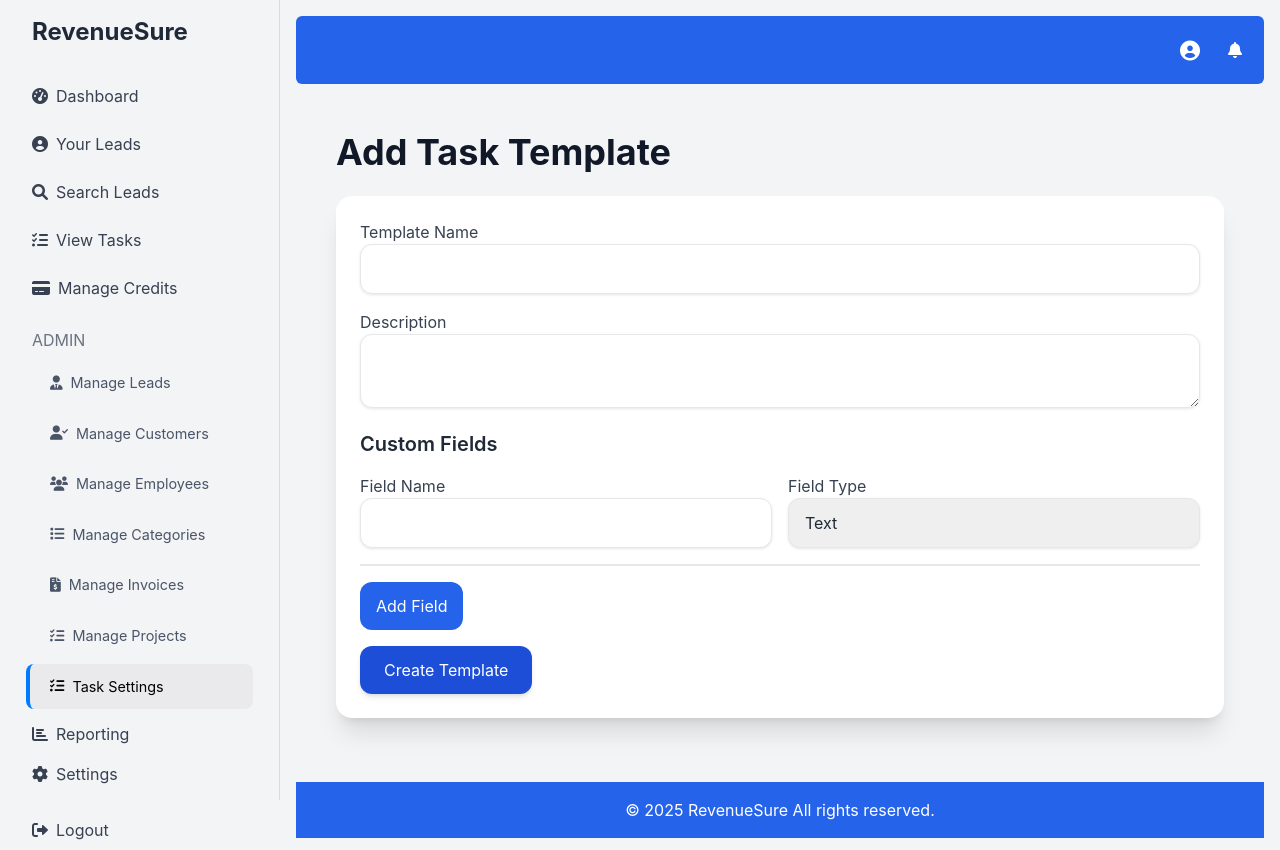
After one commit to workingprototype/RevenueSure, a PHP site: page /add_task_template.php in a window 1280 px wide. The commit adds this page. Run offline with PHP 8.4, Linux system fonts and the light colour scheme; a user stored in the database is signed in; data comes from the database, SQL or seed files in the repository; both versions use the stored data as it was after the commit; some libraries are stand-ins or nearby versions.

Commit message:
Added Task Templates Feature

```diff
--- /dev/null
+++ b/add_task_template.php
@@ -0,0 +1,156 @@
+<?php
+ini_set('display_errors' , 1);
+error_reporting(E_ALL);
+session_start();
+require 'db.php';
+
+if (!isset($_SESSION['user_id']) || $_SESSION['role'] !== 'admin') {
+    header("Location: login.php");
+    exit();
+}
+
+$error = '';
+$success = '';
+
+if ($_SERVER['REQUEST_METHOD'] == 'POST') {
+    $name = trim($_POST['name']);
+    $description = trim($_POST['description']);
+    $fields = $_POST['fields'] ?? [];
+
+    // Validate inputs
+    if (empty($name)) {
+        $error = "Template name is required.";
+    } else {
+       // Insert the task template
+        $stmt = $conn->prepare("INSERT INTO task_templates (name, description) VALUES (:name, :description)");
+        $stmt->bindParam(':name', $name);
+        $stmt->bindParam(':description', $description);
+        if ($stmt->execute()) {
+             $template_id = $conn->lastInsertId();
+             foreach($fields as $field){
+                if (!empty($field['field_name']) && !empty($field['field_type'])){
+                      $stmt = $conn->prepare("INSERT INTO task_template_fields (template_id, field_name, field_type, options) VALUES (:template_id, :field_name, :field_type, :options)");
+                      $stmt->bindParam(':template_id', $template_id);
+                      $stmt->bindParam(':field_name', $field['field_name']);
+                        $stmt->bindParam(':field_type', $field['field_type']);
+
+                          $options = $field['options'] ?? null;
+                         $stmt->bindParam(':options', $options);
+                      $stmt->execute();
+                 }
+            }
+            $success = "Task template added successfully!";
+            header("Location: manage_task_templates.php?success=true");
+            exit();
+        } else {
+            $error = "Error adding task template.";
+        }
+    }
+}
+
+// Include header
+require 'header.php';
+?>
+<div class="container mx-auto p-6 fade-in">
+    <h1 class="text-4xl font-bold text-gray-900 mb-6">Add Task Template</h1>
+        <?php if ($error): ?>
+            <div class="bg-red-100 border border-red-400 text-red-700 px-4 py-3 rounded-lg mb-6">
+                <?php echo $error; ?>
+            </div>
+        <?php endif; ?>
+
+        <?php if ($success): ?>
+            <div class="bg-green-100 border border-green-400 text-green-700 px-4 py-3 rounded-lg mb-6">
+                <?php echo $success; ?>
+            </div>
+        <?php endif; ?>
+    <div class="bg-white p-6 rounded-2xl shadow-xl">
+        <form method="POST" action="">
+            <div class="mb-4">
+                <label for="name" class="block text-gray-700">Template Name</label>
+                 <input type="text" name="name" id="name" class="w-full px-4 py-3 border rounded-xl focus:outline-none focus:ring-2 focus:ring-blue-600" required>
+            </div>
+              <div class="mb-4">
+                <label for="description" class="block text-gray-700">Description</label>
+                 <textarea name="description" id="description" class="w-full px-4 py-3 border rounded-xl focus:outline-none focus:ring-2 focus:ring-blue-600"></textarea>
+             </div>
+               <div class="mb-4">
+                    <h3 class="text-xl font-semibold text-gray-800 mb-4">Custom Fields</h3>
+                     <div id="custom_fields_container">
+                         <div class="flex gap-4 mb-4 border-b-2 border-gray-200 pb-4" data-field-id="0">
+                             <div class="flex-1">
+                                <label for="field_name_0" class="block text-gray-700">Field Name</label>
+                                 <input type="text" name="fields[0][field_name]" id="field_name_0" class="w-full px-4 py-3 border rounded-xl focus:outline-none focus:ring-2 focus:ring-blue-600">
+                            </div>
+                              <div class="flex-1">
+                                 <label for="field_type_0" class="block text-gray-700">Field Type</label>
+                                    <select name="fields[0][field_type]" id="field_type_0" class="w-full px-4 py-3 border rounded-xl focus:outline-none focus:ring-2 focus:ring-blue-600 appearance-none" onchange="toggleOptions(this)">
+                                        <option value="text">Text</option>
+                                       <option value="select">Dropdown</option>
+                                        <option value="checkbox">Checkbox</option>
+                                       <option value="date">Date</option>
+                                     </select>
+                           </div>
+                           <div class="flex-1 hidden" id="options_container_0">
+                                <label for="options_0" class="block text-gray-700">Options (comma separated)</label>
+                              <input type="text" name="fields[0][options]" id="options_0" class="w-full px-4 py-3 border rounded-xl focus:outline-none focus:ring-2 focus:ring-blue-600" >
+                           </div>
+                        </div>
+                    </div>
+                    <button type="button" id="add_field" class="bg-blue-600 text-white px-4 py-3 rounded-xl hover:bg-blue-700 transition duration-300">Add Field</button>
+              </div>
+               <button type="submit" class="bg-blue-700 text-white px-6 py-3 rounded-xl hover:bg-blue-900 transition duration-300 shadow-md">Create Template</button>
+        </form>
+    </div>
+</div>
+<script>
+        let field_count = 1;
+    document.getElementById('add_field').addEventListener('click', function () {
+           const container = document.getElementById('custom_fields_container');
+          const newItem = document.createElement('div');
+        newItem.classList.add('flex', 'gap-4', 'mb-4', 'border-b-2', 'border-gray-200', 'pb-4');
+         newItem.dataset.field_id = field_count;
+          newItem.innerHTML = `
+               <div class="flex-1">
+                     <label for="field_name_${field_count}" class="block text-gray-700">Field Name</label>
+                    <input type="text" name="fields[${field_count}][field_name]" id="field_name_${field_count}" class="w-full px-4 py-3 border rounded-xl focus:outline-none focus:ring-2 focus:ring-blue-600">
+              </div>
+                <div class="flex-1">
+                    <label for="field_type_${field_count}" class="block text-gray-700">Field Type</label>
+                       <select name="fields[${field_count}][field_type]" id="field_type_${field_count}" class="w-full px-4 py-3 border rounded-xl focus:outline-none focus:ring-2 focus:ring-blue-600 appearance-none" onchange="toggleOptions(this)">
+                             <option value="text">Text</option>
+                             <option value="select">Dropdown</option>
+                            <option value="checkbox">Checkbox</option>
+                             <option value="date">Date</option>
+                       </select>
+                 </div>
+                 <div class="flex-1 hidden" id="options_container_${field_count}">
+                    <label for="options_${field_count}" class="block text-gray-700">Options (comma separated)</label>
+                       <input type="text" name="fields[${field_count}][options]" id="options_${field_count}" class="w-full px-4 py-3 border rounded-xl focus:outline-none focus:ring-2 focus:ring-blue-600">
+                </div>
+            `;
+           container.appendChild(newItem);
+           field_count++;
+        });
+  function toggleOptions(select){
+    const fieldId = select.closest('[data-field-id]').dataset.field_id;
+        const optionsContainer = document.getElementById(`options_container_${fieldId}`);
+         if(select.value == 'select'){
+           optionsContainer.classList.remove('hidden');
+         }else {
+               optionsContainer.classList.add('hidden');
+                 document.getElementById(`options_${fieldId}`).value = '';
+         }
+  }
+  document.addEventListener('DOMContentLoaded', function() {
+      const container = document.getElementById('custom_fields_container');
+      container.querySelectorAll('[data-field-id]').forEach(item => {
+           const select = item.querySelector('select');
+         toggleOptions(select);
+    });
+ });
+</script>
+<?php
+// Include footer
+require 'footer.php';
+?>
--- a/header.php
+++ b/header.php
@@ -142,7 +142,7 @@
               .top-nav-dropdown a{
                 padding: 10px;
                 display: block;
-               transition: all 0.2s ease;
+                transition: all 0.2s ease;
               }
                .top-nav-dropdown a:hover{
                  background: #f2f2f2;
@@ -215,14 +215,20 @@
                                 <a href="add_invoice.php" class="block py-2 px-4 hover:bg-gray-200 rounded-lg <?php echo isActive('add_invoice.php') ? 'active' : ''; ?>"><i class="fas fa-plus mr-2"></i>Add Invoice</a>
                             </div>
                         </div>
-                        <div class="menu-item <?php if (isParentActive('manage_projects.php') || isParentActive('add_project.php') || isParentActive('view_project.php') || isParentActive('manage_project_categories.php')) echo 'active'; ?>">
+                       <div class="menu-item <?php if (isParentActive('manage_projects.php') || isParentActive('add_project.php') || isParentActive('view_project.php') || isParentActive('manage_project_categories.php')) echo 'active'; ?>">
                             <a class="block py-2 px-4 hover:bg-gray-200 rounded-lg flex items-center"><i class="fas fa-tasks mr-2"></i>Manage Projects</a>
                             <div class="submenu">
                                 <a href="manage_projects.php" class="block py-2 px-4 hover:bg-gray-200 rounded-lg <?php echo isActive('manage_projects.php') ? 'active' : ''; ?>"><i class="fas fa-list-ul mr-2"></i>View Projects</a>
                                  <a href="add_project.php" class="block py-2 px-4 hover:bg-gray-200 rounded-lg <?php echo isActive('add_project.php') ? 'active' : ''; ?>"><i class="fas fa-plus mr-2"></i>Add Project</a>
-                                     <a href="manage_project_categories.php" class="block py-2 px-4 hover:bg-gray-200 rounded-lg <?php echo isActive('manage_project_categories.php') ? 'active' : ''; ?>"><i class="fas fa-list-alt mr-2"></i>Project Categories</a>
+                                    <a href="manage_project_categories.php" class="block py-2 px-4 hover:bg-gray-200 rounded-lg <?php echo isActive('manage_project_categories.php') ? 'active' : ''; ?>"><i class="fas fa-list-alt mr-2"></i>Project Categories</a>
                             </div>
                         </div>
+                       <div class="menu-item <?php if (isParentActive('manage_task_templates.php') || isParentActive('add_task_template.php')) echo 'active'; ?>">
+                            <a class="block py-2 px-4 hover:bg-gray-200 rounded-lg flex items-center"><i class="fas fa-tasks mr-2"></i>Task Settings</a>
+                            <div class="submenu">
+                                 <a href="manage_task_templates.php" class="block py-2 px-4 hover:bg-gray-200 rounded-lg <?php echo isActive('manage_task_templates.php') ? 'active' : ''; ?>"><i class="fas fa-list-alt mr-2"></i>Task Templates</a>
+                             </div>
+                      </div>
                          <a href="reporting_dashboard.php" class="block py-2 px-4 hover:bg-gray-200 rounded-lg <?php echo isActive('reporting_dashboard.php') ? 'active' : ''; ?>"><i class="fas fa-chart-bar mr-2"></i>Reporting</a>
                          <a href="settings.php" class="block py-2 px-4 hover:bg-gray-200 rounded-lg <?php echo isActive('settings.php') ? 'active' : ''; ?>"><i class="fas fa-cog mr-2"></i>Settings</a>
 
@@ -241,7 +247,7 @@
             <nav class="bg-blue-600 p-4 text-white mb-6 rounded-md">
                 <div class="container mx-auto flex justify-end items-center">
                     <?php if (isset($_SESSION['user_id'])): ?>
-                         <div class="relative top-nav-button mr-4 hover:bg-white/10 p-1.5 rounded-full transition-colors" >
+                       <div class="relative top-nav-button mr-4 hover:bg-white/10 p-1.5 rounded-full transition-colors" >
                             <button id="profileButton" class="relative flex items-center">
                                 <?php
                                 $stmt = $conn->prepare("SELECT profile_picture FROM users WHERE id = :user_id");
```
Also changed, not shown: RevenueSure-DB.sql (+188 -17 lines), manage_task_templates.php (added, +59 -0 lines).
